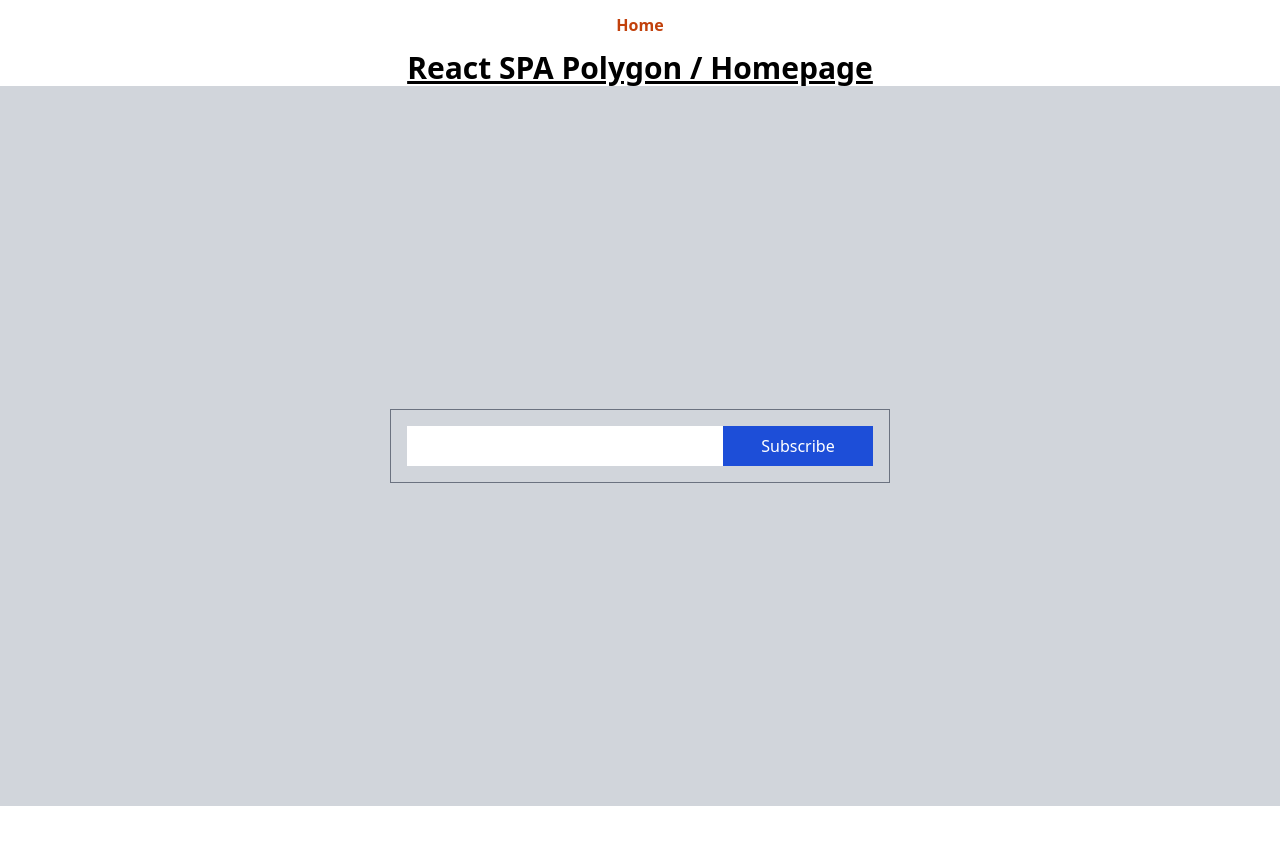
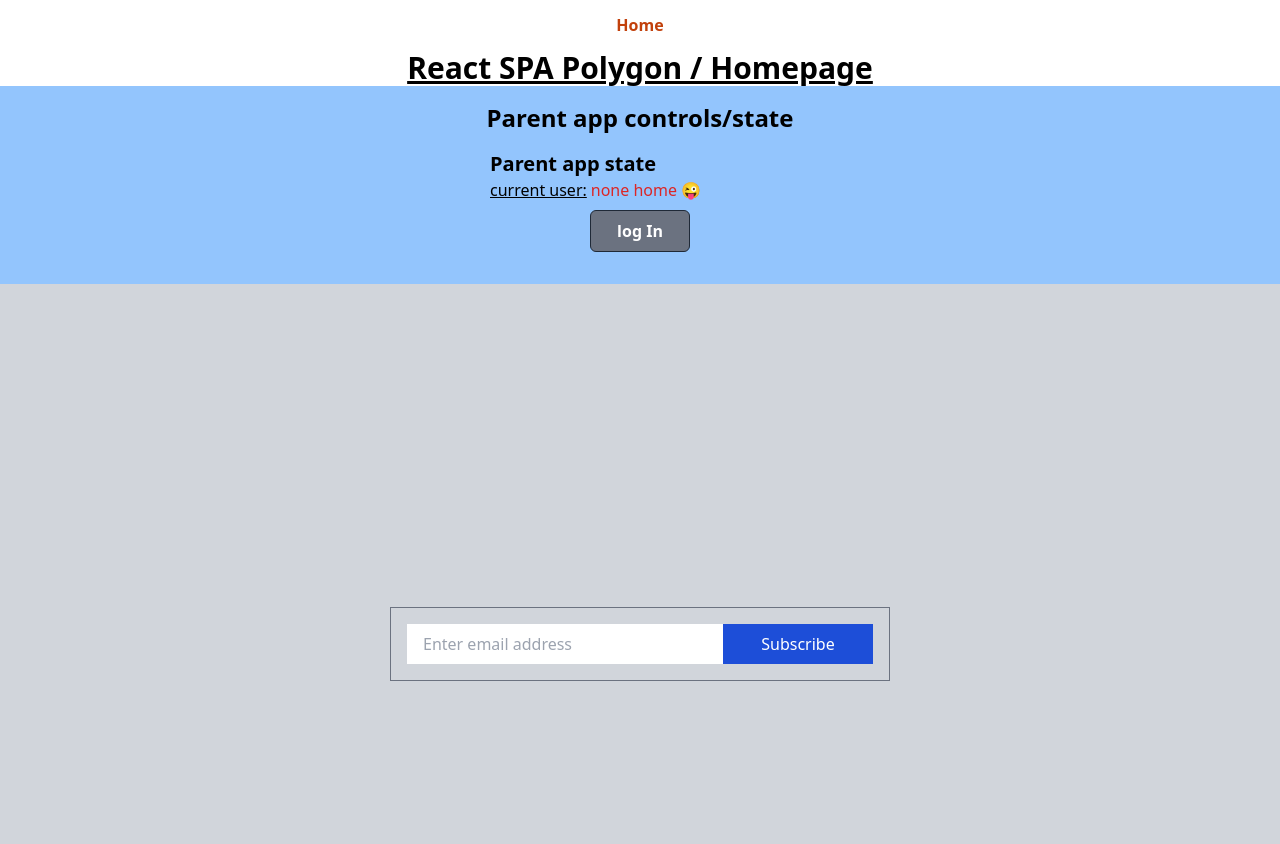
Before and after one commit to SergeAtZeDigitalBench/react-ts-spa-polygon, a React (Vite) app: page / in a window 1280 px wide. Shown: the top 844 px of the page. Before the commit the page ends 806 px from the top, so only its background shows below. Built offline with nearby package versions, Linux system fonts and the light colour scheme.

Commit message:
feat: parent controls togle existing user or not

```diff
--- a/src/components/EmailCollector/EmailCollectorForm.tsx
+++ b/src/components/EmailCollector/EmailCollectorForm.tsx
@@ -1,9 +1,9 @@
 import React from "react";
 
-import { IFormState } from ".";
+import { IFormState, Mode } from "./types";
 
 interface IProps {
-  mode: "email_collect" | "password";
+  mode: Mode;
   formValues: IFormState;
   handleSubmit: (event: React.FormEvent) => Promise<void> | void;
   handleChange: (event: React.ChangeEvent<HTMLInputElement>) => void;
@@ -16,7 +16,7 @@ const getButtonContent = ({
   isLoading,
 }: Pick<IProps, "mode" | "isLoading">): string => {
   if (isLoading) {
-    return mode === "email_collect" ? "Subscribing..." : "Signing in...";
+    return mode !== "password" ? "Subscribing..." : "Signing in...";
   }
   return mode === "email_collect" ? "Subscribe" : "Sign in";
 };
@@ -29,10 +29,13 @@ const EmailCollectorForm = ({
   error,
   isLoading,
 }: IProps): JSX.Element => {
+  const isEmailInput =
+    mode === "email_collect" || mode === "current_user_email";
+
   return (
     <form onSubmit={handleSubmit} className="flex flex-col gap-2">
       <div className="flex">
-        {mode === "email_collect" ? (
+        {isEmailInput ? (
           <input
             type="text"
             name="email"
@@ -40,6 +43,7 @@ const EmailCollectorForm = ({
             onChange={handleChange}
             className="px-4 py-2 bg-white text-black flex-1"
             disabled={isLoading}
+            placeholder="Enter email address"
           />
         ) : (
           <input
@@ -49,6 +53,7 @@ const EmailCollectorForm = ({
             onChange={handleChange}
             className="px-4 py-2 bg-white text-black flex-1"
             disabled={isLoading}
+            placeholder="Enter password"
           />
         )}
         <button
--- /dev/null
+++ b/src/components/EmailCollector/ParentControls.tsx
@@ -0,0 +1,37 @@
+import React from "react";
+
+import { IUser } from "./types";
+
+interface IProps {
+  user: IUser | null;
+  toggleUser: () => void;
+}
+
+const ParentControls = ({ user, toggleUser }: IProps): JSX.Element => {
+  return (
+    <div className=" bg-blue-300 p-4">
+      <h2 className="text-2xl font-bold text-center">
+        Parent app controls/state
+      </h2>
+      <div className="flex flex-col justify-center items-center p-4 gap-2">
+        <div className="min-w-[300px]">
+          <h4 className="text-xl font-bold">Parent app state</h4>
+          <div className="flex gap-1">
+            <p className="underline">current user: </p>
+            <p className={user ? "text-blue-700" : "text-red-600"}>
+              {user ? user.email : "none home 😜"}
+            </p>
+          </div>
+        </div>
+        <button
+          onClick={toggleUser}
+          className="px-4 py-2 w-[100px] text-white font-bold bg-gray-500 rounded-md border border-gray-800 hover:bg-gray-600"
+        >
+          {user ? "log Out" : "log In"}
+        </button>
+      </div>
+    </div>
+  );
+};
+
+export default ParentControls;
--- a/src/components/EmailCollector/index.tsx
+++ b/src/components/EmailCollector/index.tsx
@@ -1,48 +1,49 @@
-import React, { useState } from "react";
+import React, { useState, useEffect } from "react";
 
 import EmailCollectorForm from "./EmailCollectorForm";
-import { mockApiCall, API_ENDPOINTS } from "./utils";
+import { mockApiCall, mockResolveValue, API_ENDPOINTS } from "./utils";
+import { IFormState, Mode } from "./types";
+export * from "./types";
 
 const { EMAIL_VERIFY, SIGNIN } = API_ENDPOINTS;
 
-const validateFields = (
-  mode: "email_collect" | "password",
-  values: IFormState
-): string | null => {
+const validateFields = (mode: Mode, values: IFormState): string | null => {
   const { email, password } = values;
 
   if (mode === "email_collect" && !email.trim()) {
     return "Email is required";
   }
 
+  if (mode === "current_user_email" && !email.trim()) {
+    return "Email is required";
+  }
+
   if (mode === "password" && (!email.trim() || !password.trim())) {
     return "Both email and password are required";
   }
+
   return null;
 };
 
 interface IState {
-  mode: "email_collect" | "password";
+  mode: Mode;
   isLoading: boolean;
   error: null | string;
-}
-export interface IFormState {
-  email: string;
-  password: string;
 }
 
 const INITIAL_FORM_VALUES: IFormState = { email: "", password: "" };
 
 interface IProps {
-  [x: string]: unknown;
+  email?: string;
 }
 
-const EmailCollector = ({}: IProps): JSX.Element => {
+const EmailCollector = ({ email }: IProps): JSX.Element => {
   const [state, setState] = useState<IState>({
-    mode: "email_collect",
+    mode: !email ? "email_collect" : "current_user_email",
     isLoading: false,
     error: null,
   });
+
   const [formValues, setFormValues] = useState<IFormState>(INITIAL_FORM_VALUES);
 
   const handleChange = (event: React.ChangeEvent<HTMLInputElement>) => {
@@ -54,24 +55,18 @@ const EmailCollector = ({}: IProps): JSX.Element => {
     }));
   };
 
-  const handleSubmit = async (event: React.FormEvent) => {
-    event.preventDefault();
-    const errorMessage = validateFields(state.mode, formValues);
+  const verifyEmail = async (email: string) => {
     setState((current) => ({
       ...current,
-      error: errorMessage,
-      isLoading: !errorMessage,
+      error: null,
+      isLoading: true,
     }));
-
-    if (!!errorMessage) return;
-
     try {
-      if (state.mode === "email_collect") {
       const response = await mockApiCall({
         url: EMAIL_VERIFY,
         options: {
           method: "POST",
-            body: JSON.stringify({ email: formValues.email }),
+          body: JSON.stringify({ email }),
         },
         resolveValue: {
           isExisting: true,
@@ -84,12 +79,29 @@ const EmailCollector = ({}: IProps): JSX.Element => {
         isLoading: false,
         mode: response.isExisting ? "password" : "email_collect",
       }));
-      } else {
+    } catch (error) {
+      const message =
+        error instanceof Error ? error.message : "Form submission failed";
+      setState((current) => ({
+        ...current,
+        isLoading: false,
+        error: message,
+      }));
+    }
+  };
+
+  const authenticateUser = async ({ email, password }: IFormState) => {
+    setState((current) => ({
+      ...current,
+      error: null,
+      isLoading: true,
+    }));
+    try {
       const response = await mockApiCall({
         url: SIGNIN,
         options: {
           method: "POST",
-            body: JSON.stringify({ email: formValues.email }),
+          body: JSON.stringify({ email, password }),
         },
         resolveValue: {
           isExisting: true,
@@ -101,7 +113,6 @@ const EmailCollector = ({}: IProps): JSX.Element => {
         isLoading: false,
         mode: response.isAuthenticated ? "email_collect" : "password",
       }));
-      }
     } catch (error) {
       const message =
         error instanceof Error ? error.message : "Form submission failed";
@@ -112,6 +123,64 @@ const EmailCollector = ({}: IProps): JSX.Element => {
       }));
     }
   };
+
+  const verifyUserCanSubscribe = async (email: string) => {
+    setState((current) => ({
+      ...current,
+      error: null,
+      isLoading: true,
+    }));
+    try {
+      const response = await mockResolveValue({ email });
+      setState((current) => ({
+        ...current,
+        isLoading: false,
+        mode: "email_collect",
+      }));
+      alert(`can subscribe to email: ${response.email}`);
+    } catch (error) {
+      const message =
+        error instanceof Error ? error.message : "Form submission failed";
+      setState((current) => ({
+        ...current,
+        isLoading: false,
+        error: message,
+      }));
+    }
+  };
+
+  const resetForm = () => setFormValues(INITIAL_FORM_VALUES);
+
+  const handleSubmit = async (event: React.FormEvent) => {
+    event.preventDefault();
+    const errorMessage = validateFields(state.mode, formValues);
+
+    if (errorMessage !== null) {
+      setState((current) => ({
+        ...current,
+        error: errorMessage,
+      }));
+      return;
+    }
+
+    if (state.mode === "email_collect") {
+      await verifyEmail(formValues.email);
+    } else if (state.mode === "password") {
+      await authenticateUser(formValues);
+      resetForm();
+    } else {
+      await verifyUserCanSubscribe(formValues.email);
+      resetForm();
+    }
+  };
+
+  useEffect(() => {
+    setFormValues((current) => ({ ...current, email: email || "" }));
+    setState((current) => ({
+      ...current,
+      mode: email ? "current_user_email" : "email_collect",
+    }));
+  }, [email]);
 
   return (
     <div className=" h-[90vh] flex flex-col justify-center items-center bg-gray-300">
--- /dev/null
+++ b/src/components/EmailCollector/types.ts
@@ -0,0 +1,10 @@
+export type Mode = "email_collect" | "password" | "current_user_email";
+
+export interface IFormState {
+  email: string;
+  password: string;
+}
+
+export interface IUser {
+  email: string;
+}
--- a/src/components/EmailCollector/utils.ts
+++ b/src/components/EmailCollector/utils.ts
@@ -1,4 +1,4 @@
-const mockResolveValue = <D = unknown>(
+export const mockResolveValue = <D = unknown>(
   data: D,
   errorMessage?: string
 ): Promise<D> =>
--- a/src/pages/Homepage.tsx
+++ b/src/pages/Homepage.tsx
@@ -1,17 +1,25 @@
-import React from "react";
+import React, { useState } from "react";
 
-import EmailCollector from "../components/EmailCollector";
+import EmailCollector, { IUser } from "../components/EmailCollector";
+import ParentControls from "../components/EmailCollector/ParentControls";
+
+const USER: IUser = { email: "johnny.pony@gmail.com" };
 interface IProps {
   [x: string]: unknown;
 }
 
 const Homepage = ({}: IProps): JSX.Element => {
+  const [user, setUser] = useState<IUser | null>(null);
+
+  const toggleUser = () => setUser((current) => (!!current ? null : USER));
+
   return (
     <div>
       <h1 className="text-3xl font-bold underline text-center">
         React SPA Polygon / Homepage
       </h1>
-      <EmailCollector />
+      <ParentControls user={user} toggleUser={toggleUser} />
+      <EmailCollector email={user?.email} />
     </div>
   );
 };
```
Lines whose indentation alone changed are shown as unchanged.
